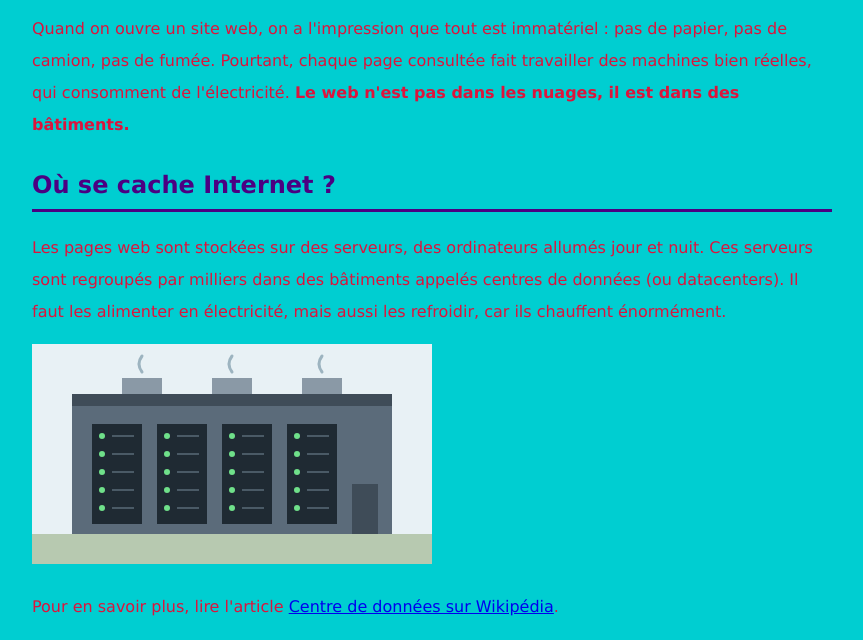
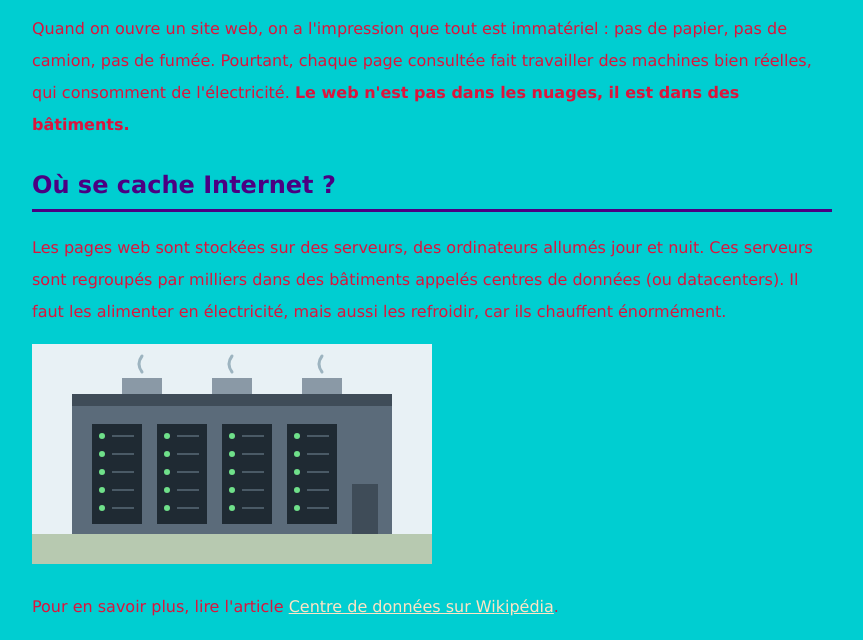
Before and after one commit to camiikr/tp-durability, a plain HTML site: page index.html in a window 1280 px wide. Shown: the part 270-910 px from the top of the page, without its empty margins (208-1071 px from the left). Drawn offline with Linux system fonts and the light colour scheme.

Commit message:
Couleur des liens
Change la couleur des liens en bisque pour qu'ils soient d'une autre couleur et se démarquent du reste du texte.

```diff
--- a/style.css
+++ b/style.css
@@ -17,3 +17,7 @@ h2 {
     border-bottom: solid indigo;
     padding-bottom:0%;
 }
+
+a {
+    color: bisque;
+}
```
